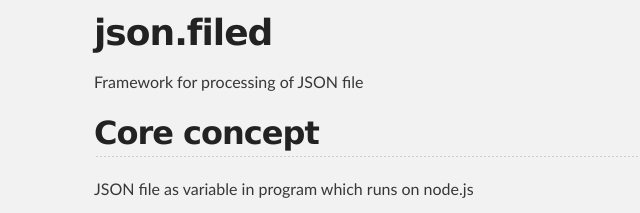
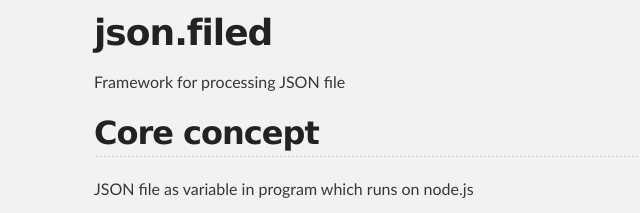
Before and after one commit to 7k8m/json.filed, a plain HTML site: page index.html in a window 1280 px wide. Shown: the part 254-467 px from the top of the page, 226-866 px from the left. Drawn offline with Linux system fonts and the light colour scheme.

Commit message:
Update index.html

```diff
--- a/index.html
+++ b/index.html
@@ -34,7 +34,7 @@
         <h1>
 <a id="jsonfiled" class="anchor" href="#jsonfiled" aria-hidden="true"><span aria-hidden="true" class="octicon octicon-link"></span></a>json.filed</h1>
 
-<p>Framework for processing of JSON file</p>
+<p>Framework for processing JSON file</p>
 
 <h2>
 <a id="core-concept" class="anchor" href="#core-concept" aria-hidden="true"><span aria-hidden="true" class="octicon octicon-link"></span></a>Core concept</h2>
```
